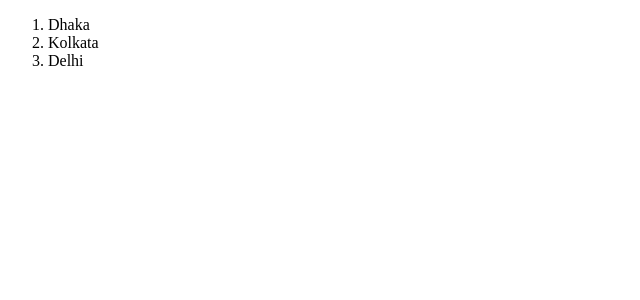
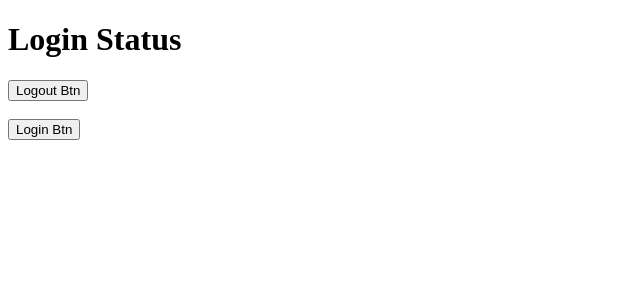
Before and after one commit to ShowkatSakib/React-Learning, a React (Vite) app: page / in a window 1280 px wide. Shown: the top 300 px of the page, without its empty margins (0-640 px from the left). Built offline with nearby package versions, Linux system fonts and the light colour scheme.

Commit message:
Conditional Rendering

```diff
--- a/src/App.jsx
+++ b/src/App.jsx
@@ -1,21 +1,40 @@
 import React from 'react';
 
+//uisng if else-----------------------------------------------------------
+const LoginStatusBtn=(status)=>{    //status parameter
+  if(status){    //if status true
+    return <button>Logout Btn</button>
+  }
+  else{
+     return <button>Login Btn</button>
+  }
+}
 
 const App = () => {
 
-  const city = ['Dhaka','Kolkata','Delhi'];
+
+  let status2= false;
+
   return (
     <div>
-      <ol>
-      {
-        city.map((item, i)=>{
+        <h1> Login Status</h1>
+        {LoginStatusBtn(true)}
 
-            return <li key={i.toString}> {item} </li>
-        })
-      }
+       <br/>
+       <br/>
 
-      </ol>
+        {(()=>{
+          if(status2==true){
+            return <button> Logout Btn</button>
+          }
+          else{
+            return <button> Login Btn</button>
+          }
+        })()
+
+        }
     </div>
+
   );
 };
 
```
